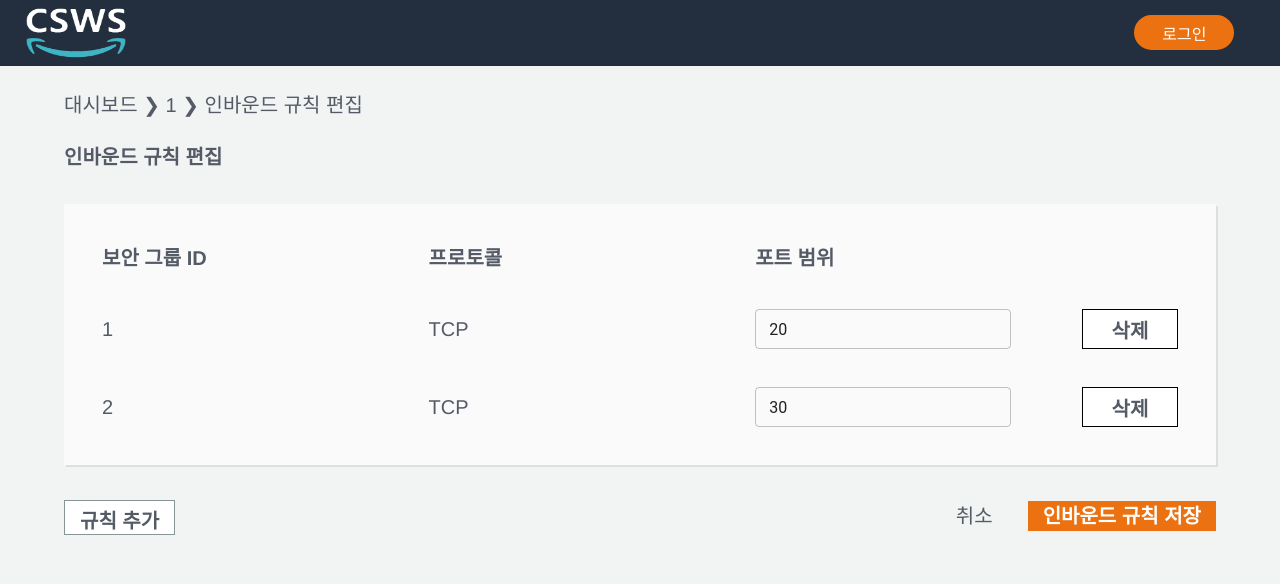
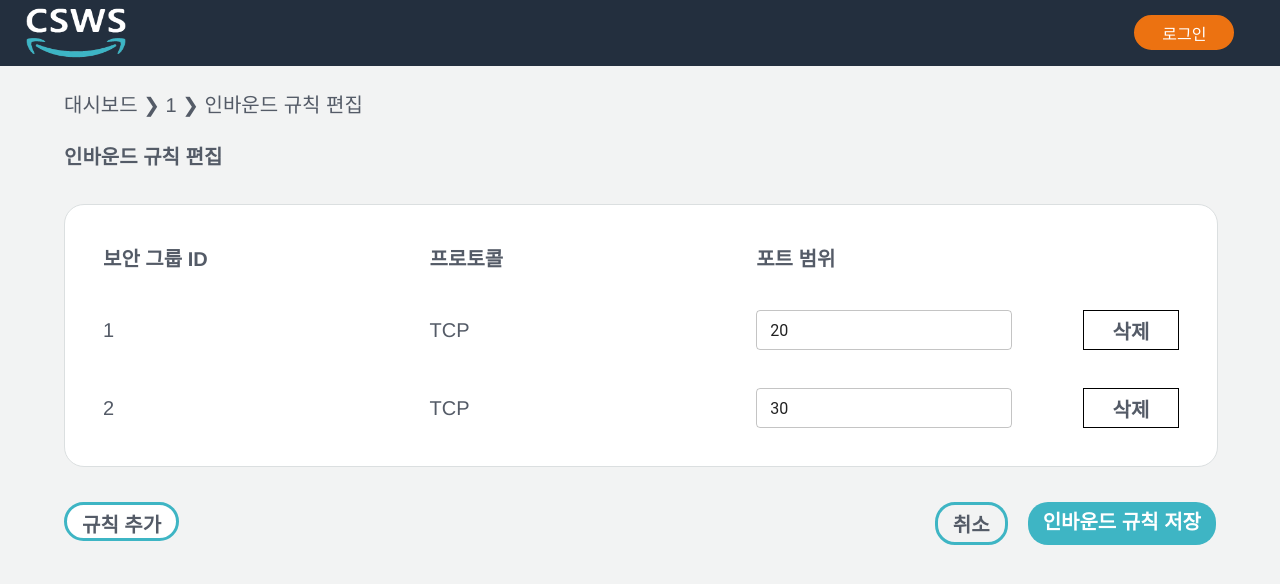
Before and after one commit to DonghyeonKang/CLMS, a React (Create React App) app in the folder frontend/: page /dashboard/1/inboundRules in a window 1280 px wide. Shown: the top 584 px of the page. Built offline with nearby package versions, Linux system fonts and the light colour scheme.

Commit message:
Update InboundRules
인바운드 규칙 기능 수정

```diff
--- a/frontend/src/components/Instance/InboundRules/EditInboundRules.js
+++ b/frontend/src/components/Instance/InboundRules/EditInboundRules.js
@@ -3,10 +3,13 @@ import { useNavigate, useParams } from "react-router-dom";
 import styled from "styled-components";
 import InboundRule from "./InboundRule";
 import axios from "axios";
+import { useRecoilState } from "recoil";
+import { baseUrl } from "../../../Atoms";
 
 //instanceId 별로 인바운드 리스트 조회 API 요청 하도록 구현
 //인바운드 규칙 저장 버튼 누르면 PUT 요청 보내게 구현
 const EditInboundRules = () => {
+    const [BASEURL,] = useRecoilState(baseUrl);
     const navigate = useNavigate();
     const {instanceId} = useParams();
     const [id, setId] = useState(3);
@@ -22,7 +25,7 @@ const EditInboundRules = () => {
       }]);
     const addData = () => {
         setData((prev) => [...prev,{
-        id:id,
+        id:-1,
         port:'',
         instanceId
         }]);
@@ -32,7 +35,7 @@ const EditInboundRules = () => {
 /* 인바운드 규칙 리스트
     useEffect(()=>{
       try {
-        axios.get(`http://203.255.3.23:5000/instances/inbounds/list`).then((response)=> setData(response.data.inbounds));
+        axios.get(BASEURL + `/instances/inbounds/list`).then((response)=> setData(response.data.inbounds));
       } catch (error) {
         console.error(error);
       }
@@ -62,7 +65,7 @@ const EditInboundRules = () => {
             </Container>
             <BtnSection>
             <AddRule onClick={()=>addData()}>규칙 추가</AddRule>
-            <div>
+            <div style={{display: 'flex'}}>
                 <Cancel onClick={() => navigate(`/dashboard/${instanceId}`)}>취소</Cancel>
                 <SaveRules onClick={()=>console.log(data)}>인바운드 규칙 저장</SaveRules>
             </div>
@@ -78,8 +81,9 @@ display: flex;
 width: 100%;
 min-width: 900px;
 margin: 3% 0;
-box-shadow: 2px 2px #dbdfe0;
-background-color: #fafafa;
+border: 1px solid #dbdfe0;
+border-radius: 20px;
+background-color: #ffffff;
 `;
 const Title = styled.div`
   font-size: 20px;
@@ -101,34 +105,40 @@ const BtnSection = styled.div`
   justify-content: space-between;
 `;
 
-const AddRule = styled.span`
+const AddRule = styled.div`
   cursor: pointer;
-  border: 0.5px solid #879596;
+  border: 3px solid #3eb5c4;
   height: 25px;
   padding: 4px 15px;
   background-color: white;
+  border-radius: 20px;
   font-weight: 600;
   &:hover{
     background-color: #fafafa;
+    border-color: #2da4b3;
     color: black;
   }
 `
 
-const SaveRules = styled.span`
+const SaveRules = styled.div`
   cursor: pointer;
   margin-left: 20px;
   padding: 4px 15px;
-  background-color: #ec7211;
+  background-color: #3eb5c4;
+  border-radius: 20px;
   color: white;
   font-weight: 600;
   &:hover{
-    background-color: #eb5f07;
+    background-color: #2da4b3;
   }
 `;
 
-const Cancel = styled.span`
+const Cancel = styled.div`
   cursor: pointer;
   padding: 4px 15px;
+  border: 3px solid #3eb5c4;
+  border-radius: 20px;
+  font-weight: 600;
   &:hover{
     background-color: white;
     color: black;
```
